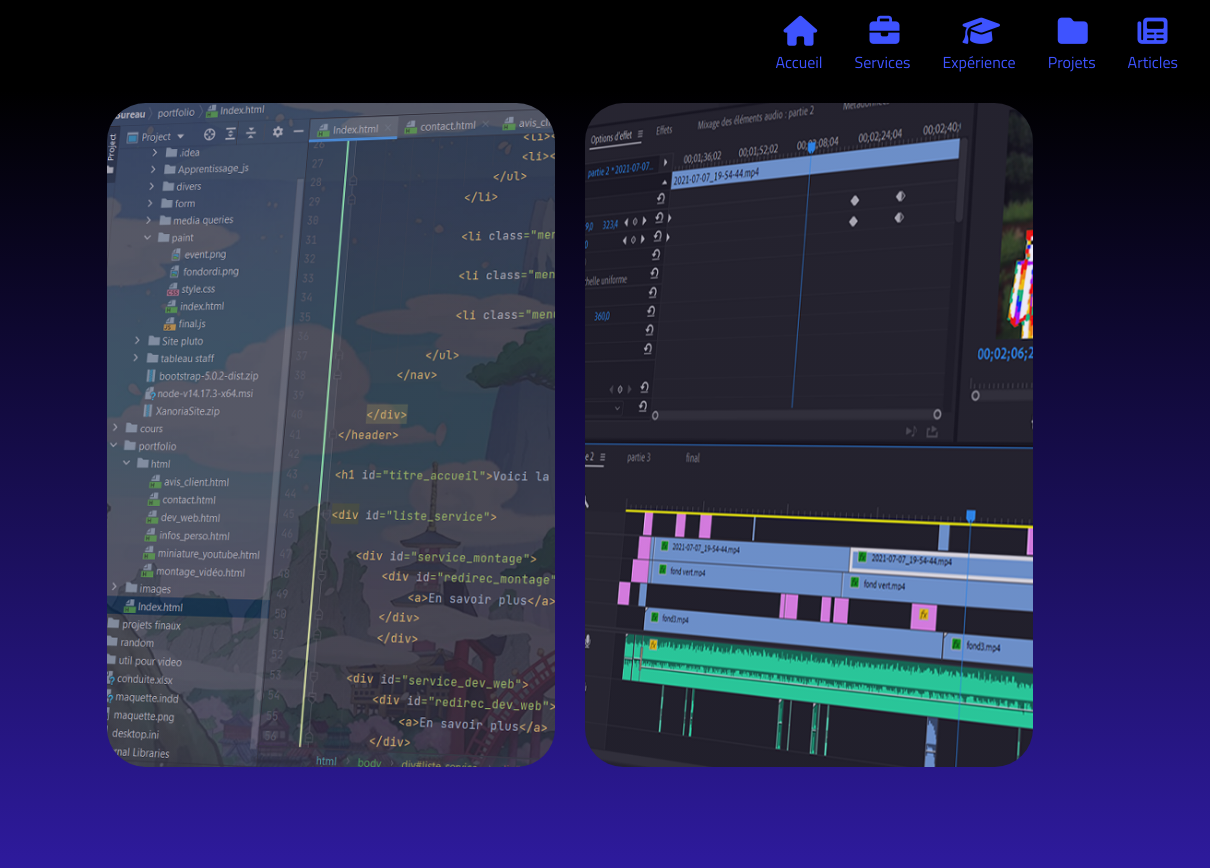
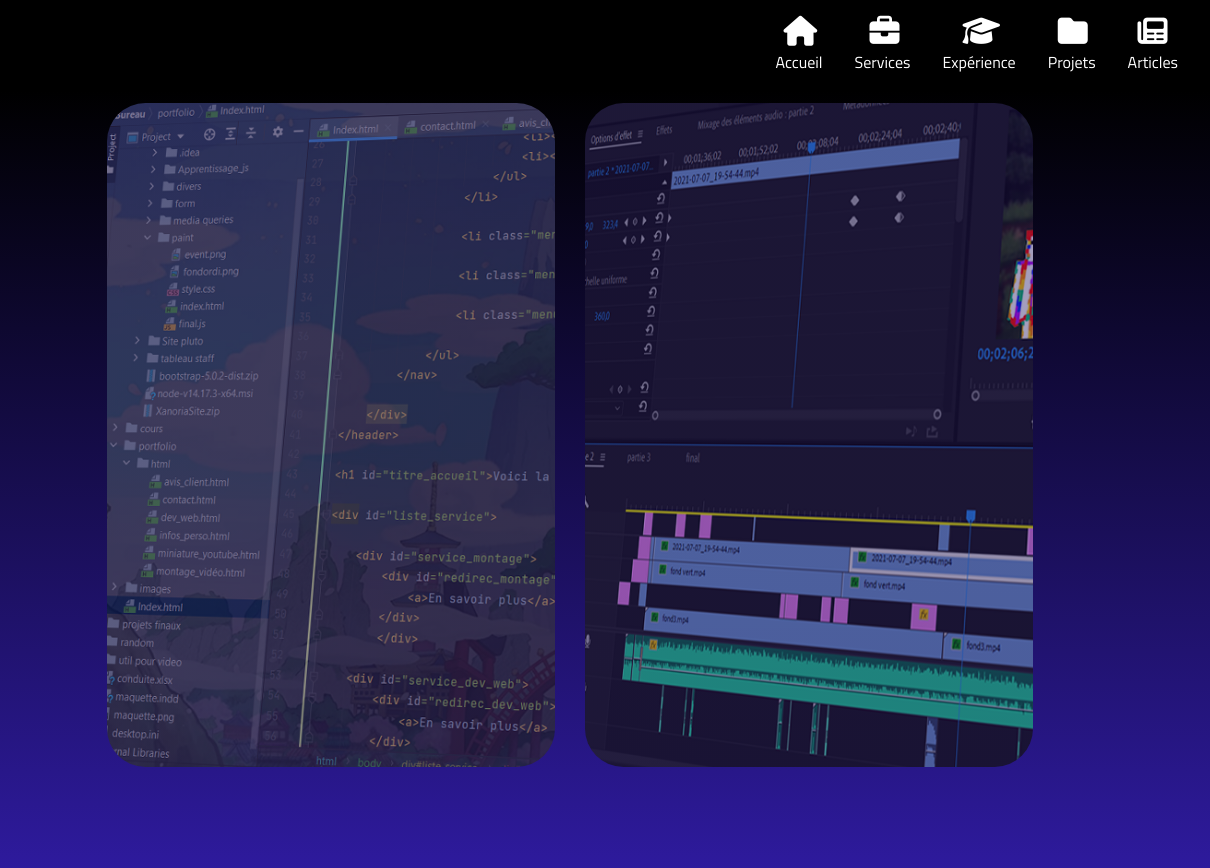
Before and after one commit to ClueXIII/Portfolio, a plain HTML site: page index.html in a window 1280 px wide. Shown: the full height of the page, 70-1280 px from the left. Drawn offline with nearby package versions, Linux system fonts and the light colour scheme.

Commit message:
little change

```diff
--- a/css/index.css
+++ b/css/index.css
@@ -12,12 +12,12 @@ header {
 }
 .iconeHeader{
     font-size:30px;
-    color: #3e53ff;
+    color: #ffffff;
     padding-left: 10px;
 }
 
 .iconeTextHeader {
-    color: #3e53ff;
+    color: #ffffff;
 }
 
 .ulheader > li:hover .iconeHeader{
--- a/index.html
+++ b/index.html
@@ -57,8 +57,8 @@
 </header>
 <main>
     <div class="group">
-        <div class="item" style="background: linear-gradient(to bottom, rgba(47,27,161,0.09) 70%, rgba(47,27,161,0.09) 100%), url('img/fond_dev_web.png'); background-size:cover;"></div>
-        <div class="item" style="background: linear-gradient(to bottom, rgba(47,27,161,0.09) 70%, rgba(47,27,161,0.09) 100%), url('img/fond_montage.png'); background-size:cover;"></div>
+        <div class="item" style="background: linear-gradient(to bottom, rgba(15,0,82,0.38) 70%, rgba(15,0,82,0.4) 100%), url('img/fond_dev_web.png'); background-size:cover;"></div>
+        <div class="item" style="background: linear-gradient(to bottom, rgba(15,0,82,0.38) 70%, rgba(15,0,82,0.4) 100%), url('img/fond_montage.png'); background-size:cover;"></div>
     </div>
 </main>
 </body>
```
